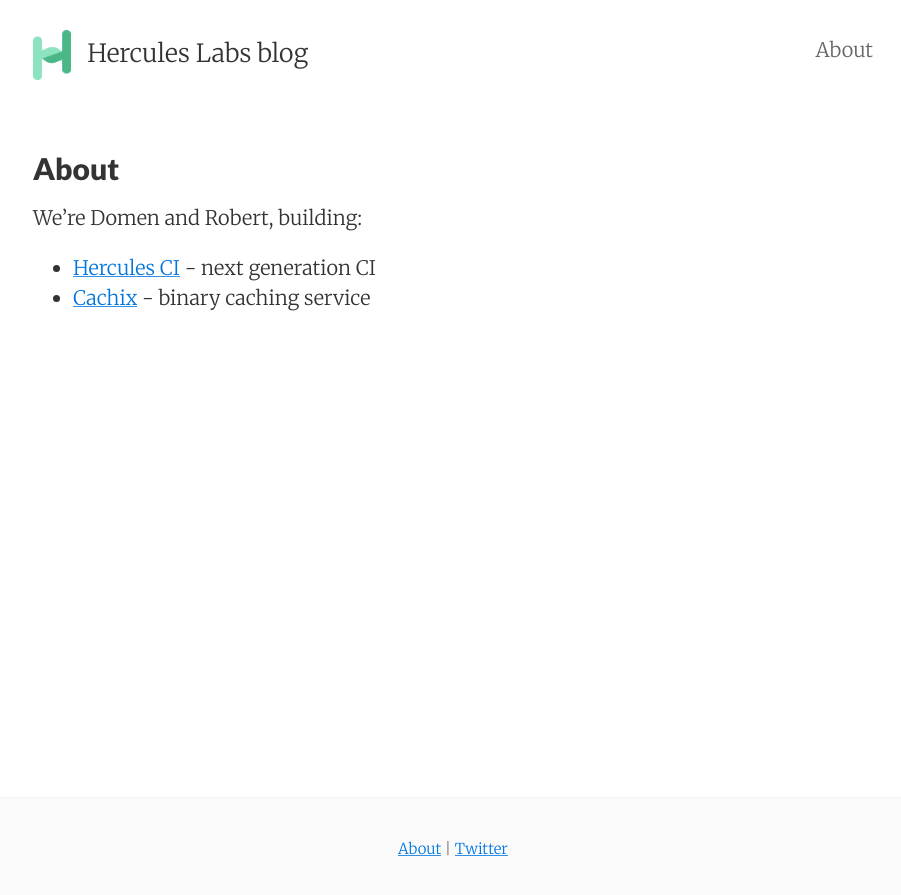
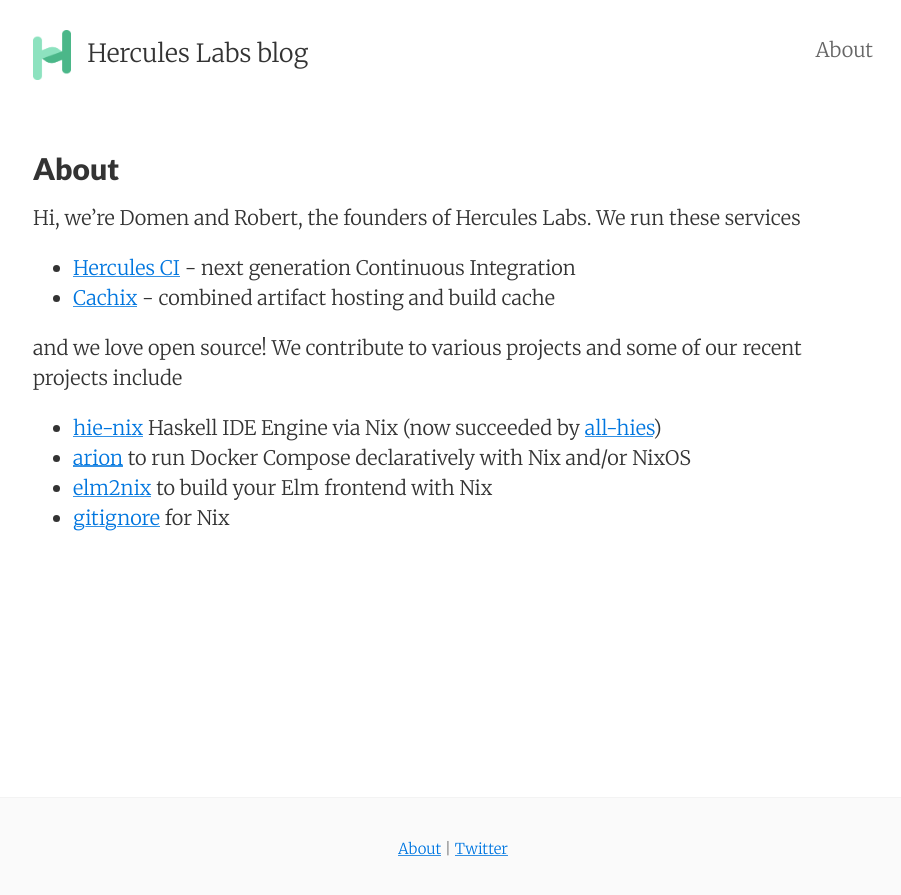
Before and after one commit to hercules-ci/blog.hercules-ci.com, a Jekyll site: the page built from about.md, in a window 1280 px wide. Shown: the top 895 px of the page, without its empty margins (187-1088 px from the left). Built offline with Jekyll 4.4.1, drawn with Linux system fonts in a browser that asks for light colours.

Commit message:
Update about.md

```diff
--- a/about.md
+++ b/about.md
@@ -3,7 +3,14 @@
 title: About
 ---
 
-We're Domen and Robert, building:
+Hi, we're Domen and Robert, the founders of Hercules Labs. We run these services
 
-- [Hercules CI](https://hercules-ci.com) - next generation CI
-- [Cachix](https://cachix.org) - binary caching service
+- [Hercules CI](https://hercules-ci.com) - next generation Continuous Integration
+- [Cachix](https://cachix.org) - combined artifact hosting and build cache
+
+and we love open source! We contribute to various projects and some of our recent projects include
+
+ - [hie-nix](https://github.com/domenkozar/hie-nix/) Haskell IDE Engine via Nix (now succeeded by [all-hies](https://github.com/infinisil/all-hies#readme))
+ - [arion](https://github.com/hercules-ci/arion) to run Docker Compose declaratively with Nix and/or NixOS
+ - [elm2nix](https://github.com/domenkozar/elm2nix) to build your Elm frontend with Nix
+ - [gitignore](https://github.com/hercules-ci/gitignore/) for Nix
```
